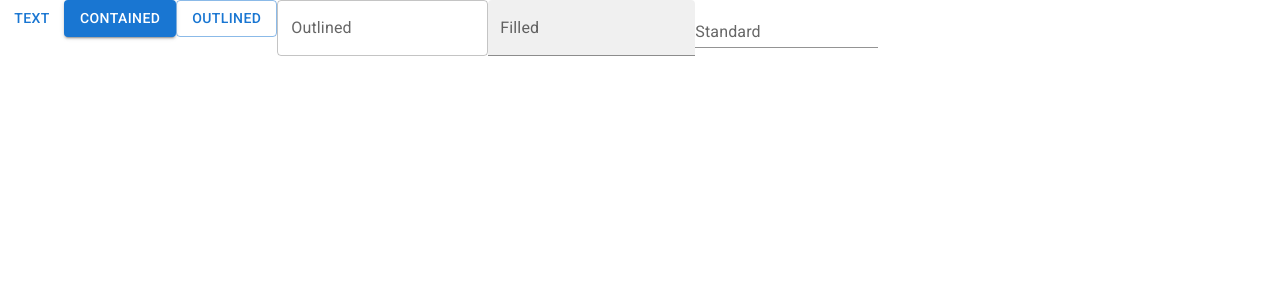
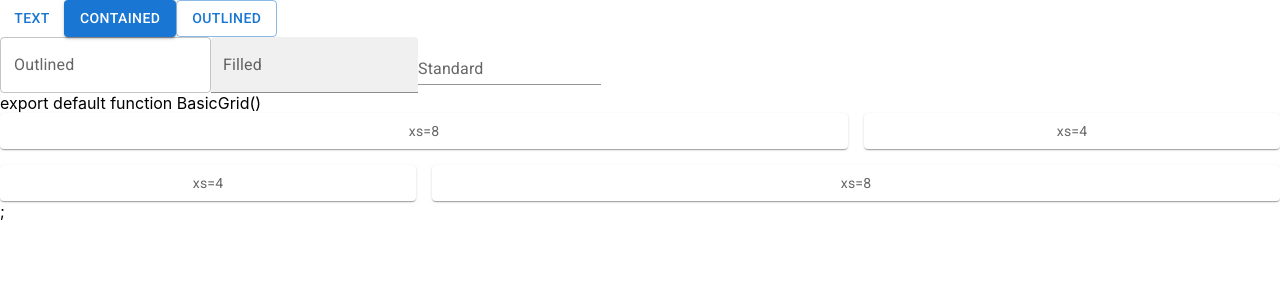
Before and after one commit to SAA-DK/DevOpsExcercise, a React (Create React App) app in the folder web/: page / in a window 1280 px wide. Shown: the top 300 px of the page. Built offline with nearby package versions, Linux system fonts and the light colour scheme.

Commit message:
Working in getting grid to work

```diff
--- a/web/src/index.js
+++ b/web/src/index.js
@@ -12,9 +12,24 @@
 import '@fontsource/roboto/500.css';
 import '@fontsource/roboto/700.css';
 
+//Grid
+//import * as React from 'react';
+import { styled } from '@mui/material/styles';
+import Box from '@mui/material/Box';
+import Paper from '@mui/material/Paper';
+//import Grid from '@mui/material/Grid';
+
 const root = ReactDOM.createRoot(document.getElementById('root'));
 let About;
-let Item;
+
+//Define for use in grid
+const Item = styled(Paper)(({ theme }) => ({
+  backgroundColor: theme.palette.mode === 'dark' ? '#1A2027' : '#fff',
+  ...theme.typography.body2,
+  padding: theme.spacing(1),
+  textAlign: 'center',
+  color: theme.palette.text.secondary,
+}));
 
 
 
@@ -25,18 +40,38 @@
       <App />
 
     </HashRouter>
-
-
-
+      <div>
         <Button variant="text">Text</Button>
         <Button variant="contained">Contained</Button>
         <Button variant="outlined">Outlined</Button>
+      </div>
 
+      <div>
         <TextField id="outlined-basic" label="Outlined" variant="outlined" />
         <TextField id="filled-basic" label="Filled" variant="filled" />
         <TextField id="standard-basic" label="Standard" variant="standard" />
+      </div>
 
-
+    export default function BasicGrid() {
+      //return (
+        <Box sx={{ flexGrow: 1 }}>
+          <Grid container spacing={2}>
+            <Grid item xs={8}>
+              <Item>xs=8</Item>
+            </Grid>
+          <Grid item xs={4}>
+            <Item>xs=4</Item>
+          </Grid>
+          <Grid item xs={4}>
+            <Item>xs=4</Item>
+          </Grid>
+          <Grid item xs={8}>
+            <Item>xs=8</Item>
+          </Grid>
+        </Grid>
+      </Box>
+    //  );
+    };
 
   </React.StrictMode>
 );
```
Lines whose indentation alone changed are shown as unchanged.
